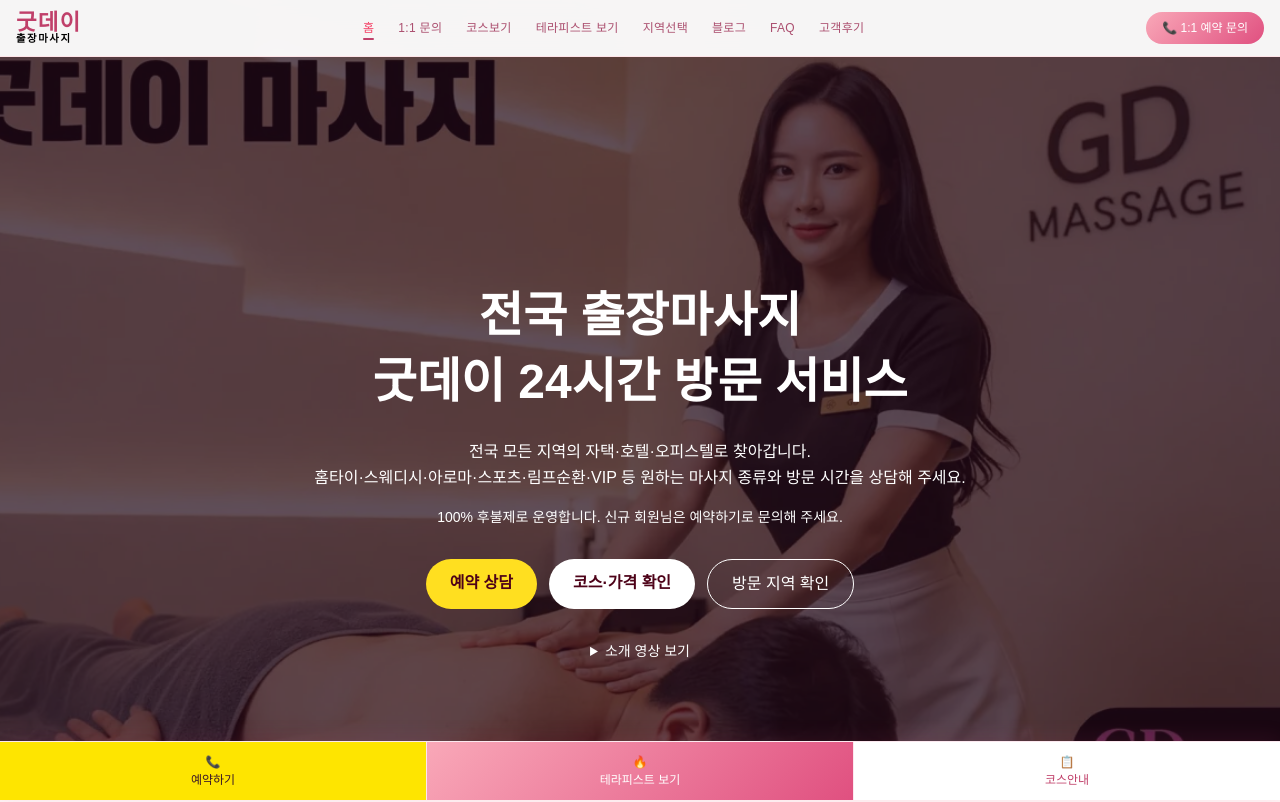
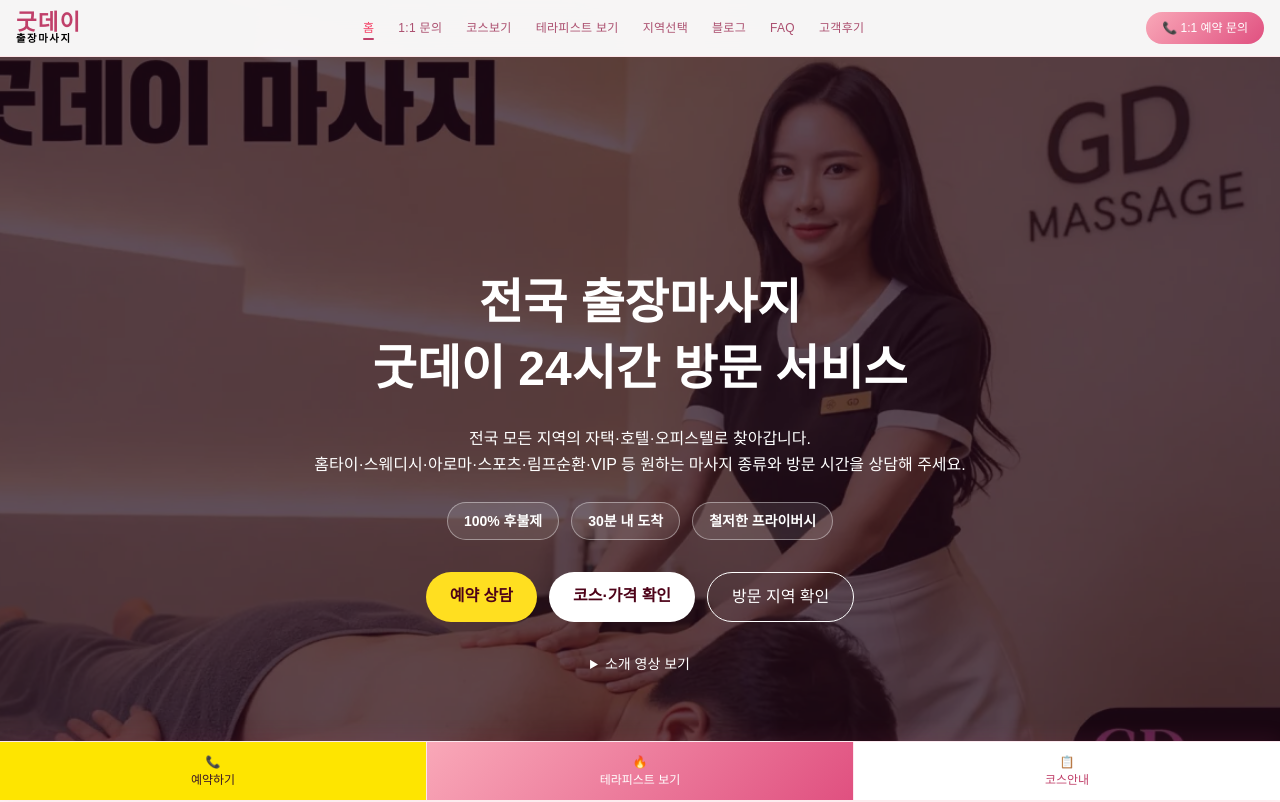
Before and after one commit to kimguang323/goodday-massage, a Next.js app: page / in a window 1280 px wide. Shown: the top 802 px of the page. Built offline with nearby package versions, Linux system fonts and the light colour scheme.

Commit message:
Show three concise service highlights on homepage

```diff
--- a/src/App.tsx
+++ b/src/App.tsx
@@ -1411,7 +1411,11 @@ export default function App() {
         <div className="relative z-10 max-w-5xl mx-auto px-6 py-16 text-center text-white">
           <h1 className="text-3xl sm:text-5xl font-bold leading-snug">전국 출장마사지<br />굿데이 24시간 방문 서비스</h1>
           <p className="mt-6 leading-relaxed">전국 모든 지역의 자택·호텔·오피스텔로 찾아갑니다.<br />홈타이·스웨디시·아로마·스포츠·림프순환·VIP 등 원하는 마사지 종류와 방문 시간을 상담해 주세요.</p>
-          <p className="mt-4 text-sm">100% 후불제로 운영합니다. 신규 회원님은 예약하기로 문의해 주세요.</p>
+          <ul aria-label="서비스 핵심 포인트" className="mt-6 flex flex-wrap justify-center gap-2 sm:gap-3">
+            {['100% 후불제', '30분 내 도착', '철저한 프라이버시'].map(point => (
+              <li key={point} className="rounded-full border border-white/40 bg-white/10 px-4 py-2 text-sm font-semibold">{point}</li>
+            ))}
+          </ul>
           <div className="flex flex-wrap justify-center gap-3 mt-8">
             <Link to="/contact" className="rounded-full bg-yellow-300 text-rose-950 px-6 py-3 font-semibold">예약 상담</Link>
             <Link to="/services" className="rounded-full bg-white text-rose-950 px-6 py-3 font-semibold">코스·가격 확인</Link>
```
